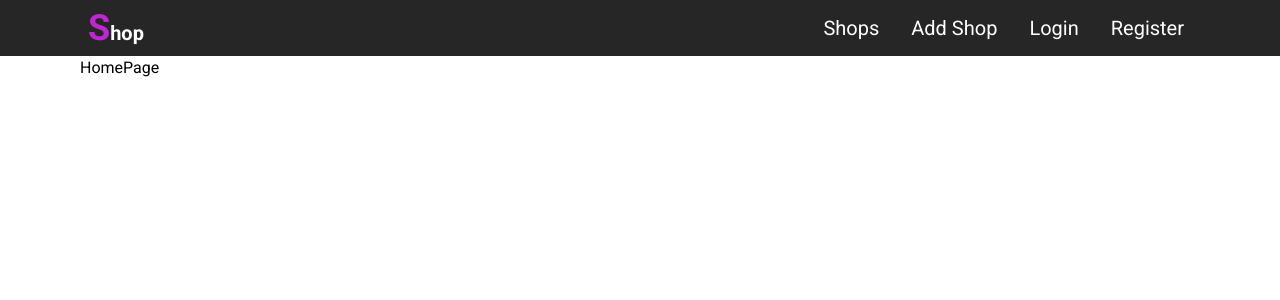
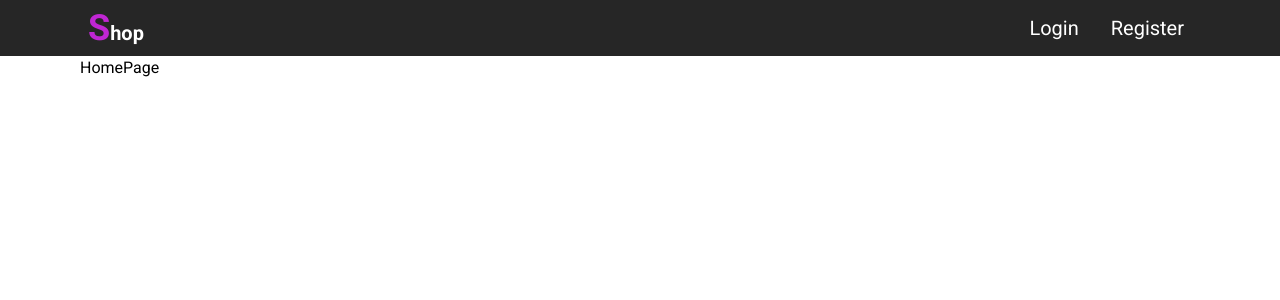
Before and after one commit to gintare-ces/Gintare_Cesiuliene_baigiamasis_darbas, a React (Vite) app: page / in a window 1280 px wide. Shown: the top 300 px of the page. Built offline with nearby package versions, Linux system fonts and the light colour scheme.

Commit message:
isLoggedIn

```diff
--- a/src/components/layout/Header.jsx
+++ b/src/components/layout/Header.jsx
@@ -2,15 +2,24 @@ import React from 'react'
 import {Link, NavLink} from "react-router-dom";
 
 function Header() {
+  const isLoggedIn = false
   return (
     <header  className='bg-neutral-800 dark:bg-neutral-900'>
         <div className='container mx-auto relative flex w-full flex-wrap items-center justify-between '>
             <Link to={'/shops'} className='px-2 py-2 text-xl font-roboto text-white  font-bold' ><span className='text-fuchsia-600 text-4xl'>S</span>hop</Link>
             <nav className='pl-6'>
+              {isLoggedIn &&
                 <NavLink to={'/shops'} className='px-4 py-4 text-xl font-roboto text-white hover:bg-fuchsia-700 '  >Shops</NavLink>
+              }
+              {isLoggedIn &&
                 <NavLink to={'/shops/add'} className='px-4 py-4 text-xl font-roboto text-white hover:bg-fuchsia-700' >Add Shop</NavLink>
+              }
+              {!isLoggedIn &&
                 <NavLink to={'/login'} className='px-4 py-4 text-xl font-roboto text-white hover:bg-fuchsia-700' >Login</NavLink>
+              }
+              {!isLoggedIn &&
                 <NavLink to={'/register'} className='px-4 py-4 text-xl font-roboto text-white hover:bg-fuchsia-700' >Register</NavLink>
+              }
             </nav>
 
         </div>
```
